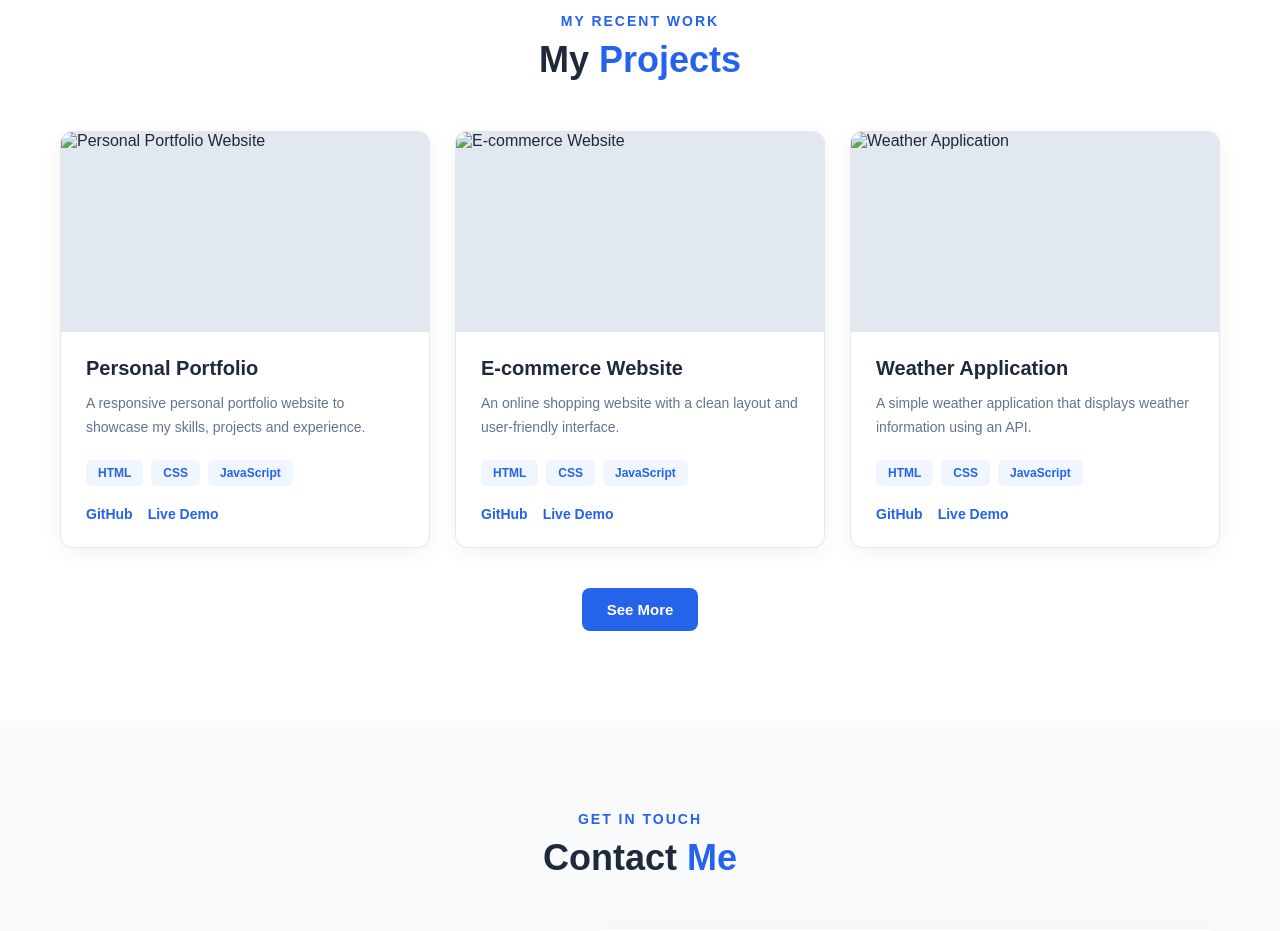
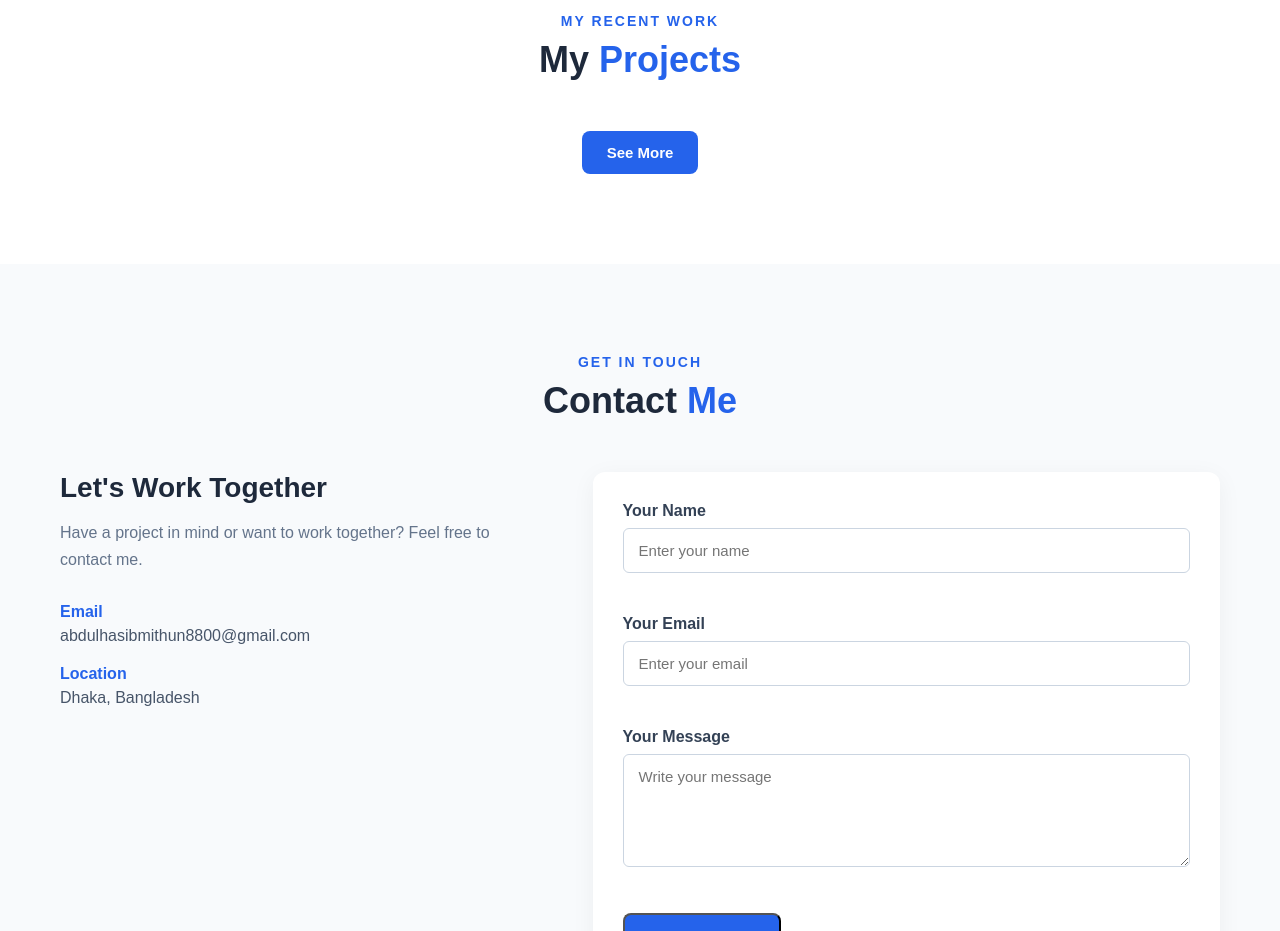
Before and after one commit to rajoanraj/portfolio-hasib, a plain HTML site: page index.html in a window 1280 px wide. Shown: the part 2040-2971 px from the top of the page. Drawn offline with Linux system fonts and the light colour scheme.

Commit message:
final push

```diff
--- a/css/style.css
+++ b/css/style.css
@@ -485,117 +485,6 @@ body {
     background-color: #ffffff;
 }
 
-/* Projects Grid */
-
-.projects-container {
-    display: grid;
-    grid-template-columns: repeat(3, 1fr);
-    gap: 25px;
-}
-
-/* Project Card */
-
-.project-card {
-    background-color: #ffffff;
-    border-radius: 12px;
-    overflow: hidden;
-    border: 1px solid #e2e8f0;
-    box-shadow: 0 5px 20px rgba(0, 0, 0, 0.05);
-    transition: 0.3s;
-}
-
-.project-card:hover {
-    transform: translateY(-7px);
-    box-shadow: 0 12px 30px rgba(0, 0, 0, 0.1);
-}
-
-/* Project Image */
-
-.project-image {
-    width: 100%;
-    height: 200px;
-    overflow: hidden;
-    background-color: #e2e8f0;
-}
-
-.project-image img {
-    width: 100%;
-    height: 100%;
-    object-fit: cover;
-    transition: 0.4s;
-}
-
-.project-card:hover .project-image img {
-    transform: scale(1.05);
-}
-
-/* Project Content */
-
-.project-content {
-    padding: 25px;
-}
-
-.project-content h3 {
-    color: #1e293b;
-    font-size: 20px;
-    margin-bottom: 12px;
-}
-
-.project-content p {
-    color: #64748b;
-    font-size: 14px;
-    line-height: 1.7;
-    margin-bottom: 20px;
-}
-
-/* Technology Tags */
-
-.project-tags {
-    display: flex;
-    flex-wrap: wrap;
-    gap: 8px;
-    margin-bottom: 20px;
-}
-
-.project-tags span {
-    padding: 6px 12px;
-    background-color: #eff6ff;
-    color: #2563eb;
-    border-radius: 5px;
-    font-size: 12px;
-    font-weight: 600;
-}
-
-/* Project Links */
-
-.project-links {
-    display: flex;
-    gap: 15px;
-}
-
-.project-links a {
-    text-decoration: none;
-    color: #2563eb;
-    font-size: 14px;
-    font-weight: 600;
-    transition: 0.3s;
-}
-
-.project-links a:hover {
-    color: #1d4ed8;
-    text-decoration: underline;
-}
-
-/* Hidden Projects */
-
-.hidden-project {
-    display: none;
-}
-
-.hidden-project.show-project {
-    display: block;
-}
-
 /* See More Button */
 
 .projects-more {
--- a/index.html
+++ b/index.html
@@ -281,132 +281,6 @@
             <p>MY RECENT WORK</p>
             <h2>My <span>Projects</span></h2>
         </div>
-
-        <!-- Projects Container -->
-        <div class="projects-container">
-
-            <!-- Project 1 -->
-            <div class="project-card">
-
-                <div class="project-image">
-                    <img src="assets/images/project-1.jpg" alt="Personal Portfolio Website">
-                </div>
-
-                <div class="project-content">
-                    <h3>Personal Portfolio</h3>
-
-                    <p>
-                        A responsive personal portfolio website
-                        to showcase my skills, projects and experience.
-                    </p>
-
-                    <div class="project-tags">
-                        <span>HTML</span>
-                        <span>CSS</span>
-                        <span>JavaScript</span>
-                    </div>
-
-                    <div class="project-links">
-                        <a href="https://github.com/" target="_blank" rel="noopener noreferrer">GitHub</a>
-
-                        <a href="#" target="_blank" rel="noopener noreferrer">Live Demo</a>
-                    </div>
-                </div>
-
-            </div>
-
-            <!-- Project 2 -->
-            <div class="project-card">
-
-                <div class="project-image">
-                    <img src="assets/images/project-2.jpg" alt="E-commerce Website">
-                </div>
-
-                <div class="project-content">
-                    <h3>E-commerce Website</h3>
-
-                    <p>
-                        An online shopping website with a clean
-                        layout and user-friendly interface.
-                    </p>
-
-                    <div class="project-tags">
-                        <span>HTML</span>
-                        <span>CSS</span>
-                        <span>JavaScript</span>
-                    </div>
-
-                    <div class="project-links">
-                        <a href="https://github.com/" target="_blank" rel="noopener noreferrer">GitHub</a>
-
-                        <a href="#" target="_blank" rel="noopener noreferrer">Live Demo</a>
-                    </div>
-                </div>
-
-            </div>
-
-            <!-- Project 3 -->
-            <div class="project-card">
-
-                <div class="project-image">
-                    <img src="assets/images/project-3.jpg" alt="Weather Application">
-                </div>
-
-                <div class="project-content">
-                    <h3>Weather Application</h3>
-
-                    <p>
-                        A simple weather application that displays
-                        weather information using an API.
-                    </p>
-
-                    <div class="project-tags">
-                        <span>HTML</span>
-                        <span>CSS</span>
-                        <span>JavaScript</span>
-                    </div>
-
-                    <div class="project-links">
-                        <a href="https://github.com/" target="_blank" rel="noopener noreferrer">GitHub</a>
-
-                        <a href="#" target="_blank" rel="noopener noreferrer">Live Demo</a>
-                    </div>
-                </div>
-
-            </div>
-
-            <!-- Hidden Projects -->
-            <div class="project-card hidden-project">
-
-                <div class="project-image">
-                    <img src="assets/images/project-4.jpg" alt="Task Management Application">
-                </div>
-
-                <div class="project-content">
-                    <h3>Task Management App</h3>
-
-                    <p>
-                        A task management application to organize
-                        daily activities.
-                    </p>
-
-                    <div class="project-tags">
-                        <span>HTML</span>
-                        <span>CSS</span>
-                        <span>JavaScript</span>
-                    </div>
-
-                    <div class="project-links">
-                        <a href="https://github.com/" target="_blank" rel="noopener noreferrer">GitHub</a>
-
-                        <a href="#" target="_blank" rel="noopener noreferrer">Live Demo</a>
-                    </div>
-                </div>
-
-            </div>
-
-        </div>
-
         <!-- See More Button -->
         <div class="projects-more">
             <button class="btn btn-primary" id="see-more-btn">
```
